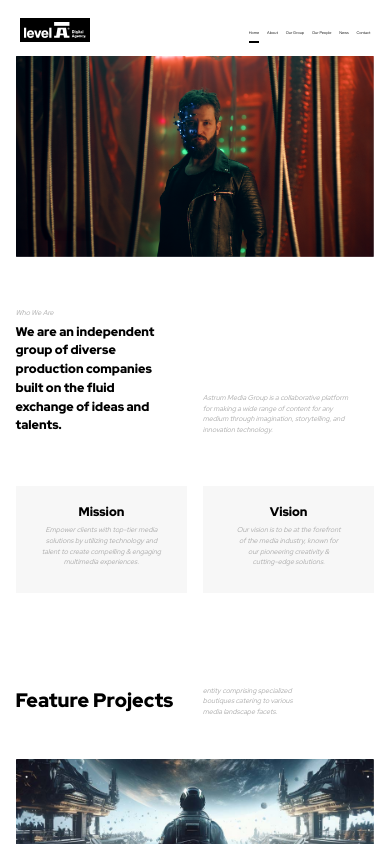
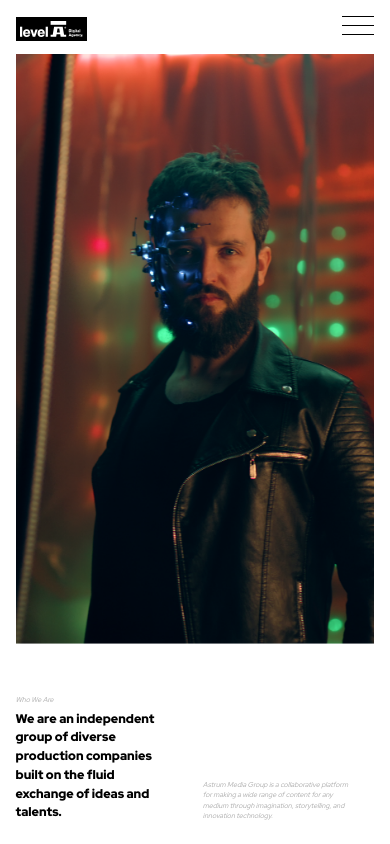
Before and after one commit to HossamBhi/Astrum-media-group, a React (Vite) app: page / in a window 390 px wide. Shown: the top 844 px of the page. Built offline with nearby package versions, Linux system fonts and the light colour scheme.

Commit message:
Create menu

```diff
--- a/src/components/Contact.tsx
+++ b/src/components/Contact.tsx
@@ -1,23 +1,16 @@
-import { OUR_EMAIL } from "../utils/helper";
-import { fadeIn, slideIn } from "../utils/motionHelper";
+import { motion } from "framer-motion";
+import { NavLinks, OUR_EMAIL } from "../utils/helper";
+import { slideIn } from "../utils/motionHelper";
 import { SectionWrapper } from "./ui";
-import { motion } from "framer-motion";
 
 const ContactSection = () => {
   return (
     <SectionWrapper
       variants={slideIn({ direction: "left", duration: 1 })}
       className="relative bg-white pb-[10vh] pt-[5vh]"
+      id={NavLinks[5].id}
     >
       <motion.a
-        // variants={{
-        //   animateLine: {
-        //     // backgroundColor: "#F7F7F7",
-        //   },
-        //   hideLine: {
-        //     backgroundColor: "#fff",
-        //   },
-        // }}
         href={`mailto:${OUR_EMAIL}`}
         aria-label={`Send mail to ${OUR_EMAIL}`}
         whileHover={"animateLine"}
@@ -36,7 +29,6 @@ const ContactSection = () => {
           />
         </motion.h3>
         <motion.a
-          // variants={fadeIn({ direction: "up", duration: 0.5 })}
           className="font-RedHatDisplay-Medium text-[2.5vw] text-black"
           href={`mailto:${OUR_EMAIL}`}
           aria-label={`Send mail to ${OUR_EMAIL}`}
--- a/src/components/FeatureProjectsSection.tsx
+++ b/src/components/FeatureProjectsSection.tsx
@@ -72,7 +72,6 @@ const FeatureProjectsSection = () => {
       >
         <SectionWrapper
           className="flex flex-row gap-[4vw] pb-[5vh]"
-          id={NavLinks[3].id}
         >
           <AnimateTextLine className="flex-1 font-RedHatDisplay-Black text-[5vw] 3xl:text-[3.3vw]">
             Feature Projects
--- a/src/components/HeroSection.tsx
+++ b/src/components/HeroSection.tsx
@@ -1,12 +1,18 @@
 import { Image, SectionWrapper } from "./ui";
+import { animate, motion } from "framer-motion";
 
 const HeroSection = () => {
   return (
     <SectionWrapper className="pt-[1.5vh] xl:pt-[5vh] 3xl:xl:pt-[4vh]">
-      <Image
+      <motion.img
+        // variants={{ hidden: { width: 0 }, animate: { width: "100%" } }}
+        // transition={{ duration: 1.5 }}
+        // initial={"hidden"}
+        // animate={"animate"}
+        // whileInView={undefined}
         src="/imgs/hero.png"
         alt="Hero image"
-        className="max-h-[70vh] w-full object-cover"
+        className="h-[70vh] w-full object-cover"
       />
     </SectionWrapper>
   );
--- a/src/components/Navbar/HomeNav.tsx
+++ b/src/components/Navbar/HomeNav.tsx
@@ -1,8 +1,37 @@
 import { useEffect, useState } from "react";
 import { NavLinks } from "../../utils/helper";
 import { Image } from "../ui";
+import { motion } from "framer-motion";
+import { fadeIn } from "../../utils/motionHelper";
+import { MenuToggle } from "./MenuToggle";
+
+const animateItems = {
+  hidden: { opacity: 0 },
+  show: { opacity: 100, transition: { duration: 0.1 } },
+};
+
+const NavItem = ({
+  label,
+  toggleMenu,
+  path,
+}: {
+  label: string;
+  toggleMenu: () => void;
+  path: string;
+}) => (
+  <motion.li variants={animateItems}>
+    <a href={path} onClick={toggleMenu} aria-label={label}>
+      <span className="font-SpaceGrotesk-Bold hover:text-[#28BDC6]">
+        {label}
+      </span>
+    </a>
+  </motion.li>
+);
 
 const HomeNav = () => {
+  const [showMenu, setShowMenu] = useState(false);
+  const toggleMenu = () => setShowMenu(!showMenu);
+
   const [hash, setHash] = useState(location.hash);
   useEffect(() => {
     const onHashChange = () => setHash(location.hash);
@@ -11,13 +40,28 @@ const HomeNav = () => {
   }, [location]);
 
   return (
-    <nav className="flex items-center justify-between px-[5vw] pt-[2vh] xl:pt-[7vh] 3xl:xl:pt-[4vh]">
-      <div className="w-[20%] bg-black p-1 xl:w-[15vw] 3xl:w-[10%]">
+    <nav className="flex items-center justify-between px-[4vw] pt-[2vh] xl:pt-[7vh] 3xl:xl:pt-[4vh]">
+      <motion.div
+        variants={fadeIn({
+          direction: "right",
+          duration: 0.7,
+        })}
+        initial={"hidden"}
+        animate={"animate"}
+        className="z-[100] w-[20%] bg-black p-1 xl:w-[15vw] 3xl:w-[10%]"
+      >
         <Image src="/Level-A.svg" />
-      </div>
-      <ul className="flex gap-[2vw]">
+      </motion.div>
+      <ul className="hidden gap-[2vw] md:flex">
         {NavLinks.map((item, index) => (
-          <li
+          <motion.li
+            variants={fadeIn({
+              direction: "down",
+              duration: 0.7,
+              delay: index * 0.1,
+            })}
+            initial={"hidden"}
+            animate={"animate"}
             key={item.path}
             className={`${
               hash === "" && index === 0
@@ -33,9 +77,58 @@ const HomeNav = () => {
             >
               {item.label}
             </a>
-          </li>
+          </motion.li>
         ))}
       </ul>
+      <motion.nav
+        id="nav"
+        className={`navbar fixed left-0 top-0 z-[99] w-full transition-colors duration-300 ${
+          showMenu ? "h-[100vh] !bg-transparent" : ""
+        }`}
+        onClick={() => setShowMenu(false)}
+      >
+        <header
+          id="header"
+          className={`${showMenu ? "h-[100vh] !bg-transparent" : ""}`}
+        >
+          <motion.div
+            variants={{
+              hidden: { y: "-80vh" },
+              show: {
+                y: showMenu ? 0 : "-80vh",
+                transition: { type: false, duration: 1 },
+              },
+            }}
+            initial="hidden"
+            animate={showMenu ? "show" : "hidden"}
+            className="absolute left-0 top-0 mb-4 w-full"
+          >
+            <motion.ul className="flex flex-col space-y-[20px] bg-[#000000f7] px-[42px] pb-8 pt-[100px] text-center font-SpaceGrotesk-Light text-[22px] text-[#fff] 3xl:pb-12 3xl:pt-[180px] 3xl:text-[1.5vw]">
+              {NavLinks.map((item, index) => (
+                <NavItem
+                  key={index}
+                  label={item.label}
+                  path={item.path}
+                  toggleMenu={toggleMenu}
+                />
+              ))}
+            </motion.ul>
+          </motion.div>
+        </header>
+      </motion.nav>
+      <motion.div
+        initial={false}
+        animate={showMenu ? "open" : "closed"}
+        className="z-[100] relative flex size-[24px] cursor-pointer items-center justify-center md:hidden md:size-[5vw] 2xl:size-[2vw]"
+      >
+        <MenuToggle
+          showMenu={showMenu}
+          toggle={(e: any) => {
+            e.stopPropagation();
+            toggleMenu();
+          }}
+        />
+      </motion.div>
     </nav>
   );
 };
--- /dev/null
+++ b/src/components/Navbar/MenuToggle.tsx
@@ -0,0 +1,44 @@
+import { motion } from "framer-motion";
+import { useWindowDimensions } from "../../hooks";
+
+export const MenuToggle = ({
+  showMenu,
+  toggle,
+}: {
+  showMenu?: boolean;
+  toggle: (e: any) => void;
+}) => {
+  const { width } = useWindowDimensions();
+  return (
+    <button
+      aria-label="Toggle menu"
+      className={`absolute right-0 flex h-[26px] flex-col gap-2 2xl:h-[1.7vw] 4xl:gap-4 ${!showMenu ? "text-black" : "text-white"}`}
+      onClick={toggle}
+    >
+      <motion.span
+        variants={{
+          closed: { rotate: "0deg", x: 0, y: 0 },
+          open: { rotate: "-45deg", y: width > 2561 ? "1rem" : "0.5rem" },
+        }}
+        transition={{ duration: 0.3 }}
+        className={`block h-[1px] w-8 sm:h-[1px] sm:w-12 4xl:h-[3px] 4xl:w-24 ${!showMenu ? "bg-black" : "bg-white"}`}
+      />
+      <motion.span
+        className={`block h-[1px] w-8 sm:h-[1px] sm:w-12 4xl:h-[3px] 4xl:w-24 ${!showMenu ? "bg-black" : "bg-white"}`}
+        variants={{
+          closed: { opacity: 1 },
+          open: { opacity: 0 },
+        }}
+        transition={{ duration: 0.1 }}
+      />
+      <motion.span
+        variants={{
+          closed: { rotate: "0deg", x: 0, y: 0 },
+          open: { rotate: "-135deg", y: width > 2561 ? "-1rem" : "-0.5rem" },
+        }}
+        transition={{ duration: 0.3 }}
+        className={`block h-[1px] w-8 sm:h-[1px] sm:w-12 4xl:h-[3px] 4xl:w-24 ${!showMenu ? "bg-black" : "bg-white"}`}
+      />
+    </button>
+  );
+};
--- a/src/components/OurGroupSection.tsx
+++ b/src/components/OurGroupSection.tsx
@@ -20,7 +20,7 @@ const OurGroupSection = () => (
   <div className="relative bg-white pt-[5vh]">
     <SectionWrapper
       className="flex flex-row gap-[4vw] pb-[5vh]"
-      id={NavLinks[3].id}
+      id={NavLinks[2].id}
     >
       <AnimateTextLine className="flex-1 font-RedHatDisplay-Black text-[4.5vw] 3xl:text-[3vw]">
         Our Group
--- a/src/components/RevealedSection.tsx
+++ b/src/components/RevealedSection.tsx
@@ -1,9 +1,8 @@
+import { motion, useScroll, useTransform } from "framer-motion";
 import { useRef } from "react";
 import { useWindowDimensions } from "../hooks";
-import { Image } from "./ui";
-import { useScroll, useTransform, motion } from "framer-motion";
 import { AnimateTextLines } from "./animation";
-import { animateText } from "../utils/motionHelper";
+import { NavLinks } from "../utils/helper";
 const data = [
   {
     title: "Astrum Films",
@@ -80,10 +79,11 @@ const RevealedSection = () => {
   return (
     <div
       ref={scrollRef}
-      className="relative bg-white md:pt-[6vh] md:h-[400vh] md:pb-[6vh] xl:pb-[15vh] 3xl:pb-[10vh]"
+      className="relative bg-white md:h-[400vh] md:pb-[6vh] md:pt-[6vh] xl:pb-[15vh] 3xl:pb-[10vh]"
     >
       <motion.div
         style={width > 768 ? { position, y } : {}}
+        id={NavLinks[4].id}
         className="top-0 flex w-full flex-col justify-evenly bg-white pb-[5vh] pt-[5vh] md:h-screen"
       >
         <div className="px-[5vw] pb-[4vh]">
```
Also changed, not shown: src/utils/helper.tsx (line endings or trailing spaces), 1 other file (tests, documents, lock files or other folders).
